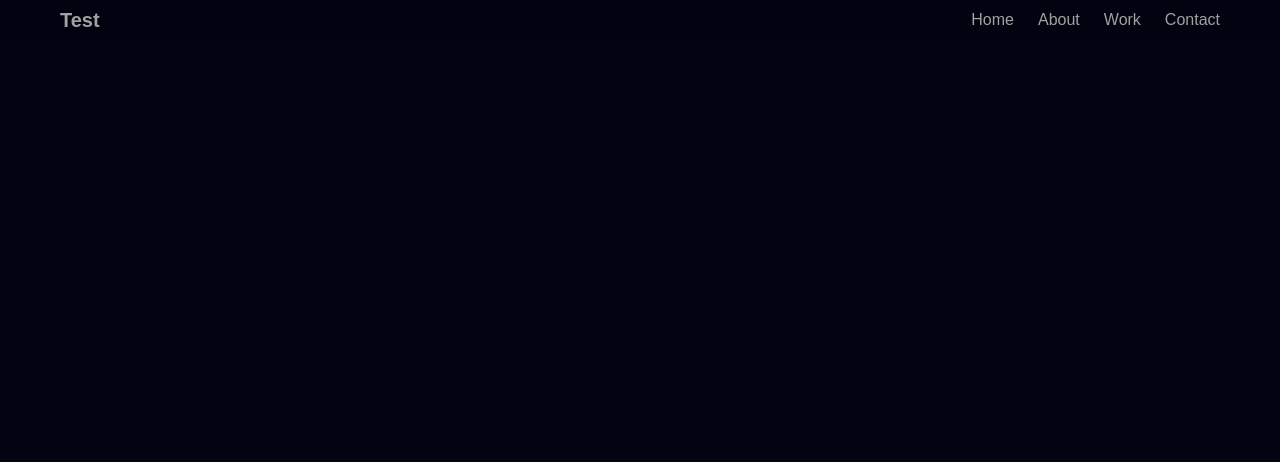
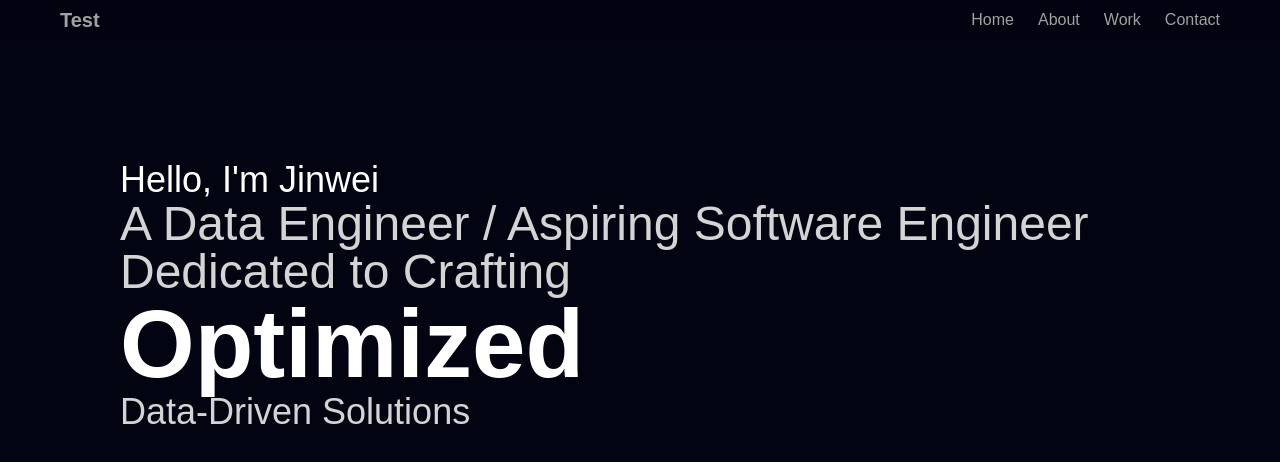
Before and after one commit to xSolstice1/JWPortfoliov2, a React (Vite) app: page / in a window 1280 px wide. Shown: the top 462 px of the page. Built offline with nearby package versions, Linux system fonts and the light colour scheme; a web font is replaced by a local one.

Commit message:
Hero Desktop View, Flip Words installed

```diff
--- a/package.json
+++ b/package.json
@@ -14,6 +14,7 @@
     "motion": "^12.15.0",
     "react": "^19.1.0",
     "react-dom": "^19.1.0",
+    "tailwind-merge": "^3.3.0",
     "tailwindcss": "^4.1.8"
   },
   "devDependencies": {
--- a/src/App.jsx
+++ b/src/App.jsx
@@ -1,13 +1,14 @@
-import React from "react"
-import Navbar from "./sections/Navbar"
+import React from "react";
+import Navbar from "./sections/Navbar";
+import Hero from "./sections/Hero";
 
 const App = () => {
   return (
-    <div className='container mx-auto max-w-7xl'>
+    <div className="container mx-auto max-w-7xl">
       <Navbar />
+      <Hero />
+    </div>
+  );
+};
 
-    </div>
-  )
-}
-
-export default App
+export default App;
--- /dev/null
+++ b/src/components/FlipWords.jsx
@@ -0,0 +1,90 @@
+"use client";
+import React, { useCallback, useEffect, useState } from "react";
+import { AnimatePresence, motion } from "motion/react";
+import { twMerge } from "tailwind-merge";
+
+export const FlipWords = ({
+  words,
+  duration = 3000,
+  className
+}) => {
+  const [currentWord, setCurrentWord] = useState(words[0]);
+  const [isAnimating, setIsAnimating] = useState(false);
+
+  // thanks for the fix Julian - https://github.com/Julian-AT
+  const startAnimation = useCallback(() => {
+    const word = words[words.indexOf(currentWord) + 1] || words[0];
+    setCurrentWord(word);
+    setIsAnimating(true);
+  }, [currentWord, words]);
+
+  useEffect(() => {
+    if (!isAnimating)
+      setTimeout(() => {
+        startAnimation();
+      }, duration);
+  }, [isAnimating, duration, startAnimation]);
+
+  return (
+    <AnimatePresence
+      onExitComplete={() => {
+        setIsAnimating(false);
+      }}>
+      <motion.div
+        initial={{
+          opacity: 0,
+          y: 10,
+        }}
+        animate={{
+          opacity: 1,
+          y: 0,
+        }}
+        transition={{
+          type: "spring",
+          stiffness: 100,
+          damping: 10,
+        }}
+        exit={{
+          opacity: 0,
+          y: -40,
+          x: 40,
+          filter: "blur(8px)",
+          scale: 2,
+          position: "absolute",
+        }}
+        className={twMerge(
+          "z-10 inline-block relative text-left",
+          className
+        )}
+        key={currentWord}>
+        {/* edit suggested by Sajal: https://x.com/DewanganSajal */}
+        {currentWord.split(" ").map((word, wordIndex) => (
+          <motion.span
+            key={word + wordIndex}
+            initial={{ opacity: 0, y: 10, filter: "blur(8px)" }}
+            animate={{ opacity: 1, y: 0, filter: "blur(0px)" }}
+            transition={{
+              delay: wordIndex * 0.3,
+              duration: 0.3,
+            }}
+            className="inline-block whitespace-nowrap">
+            {word.split("").map((letter, letterIndex) => (
+              <motion.span
+                key={word + letterIndex}
+                initial={{ opacity: 0, y: 10, filter: "blur(8px)" }}
+                animate={{ opacity: 1, y: 0, filter: "blur(0px)" }}
+                transition={{
+                  delay: wordIndex * 0.3 + letterIndex * 0.05,
+                  duration: 0.2,
+                }}
+                className="inline-block">
+                {letter}
+              </motion.span>
+            ))}
+            <span className="inline-block">&nbsp;</span>
+          </motion.span>
+        ))}
+      </motion.div>
+    </AnimatePresence>
+  );
+};
--- /dev/null
+++ b/src/components/HeroText.jsx
@@ -0,0 +1,30 @@
+import { FlipWords } from "./FlipWords";
+
+const HeroText = () => {
+  return (
+    <div className="z-10 mt-20 text-center md:mt-40 md:text-left rounded-3xl bg-clip-text">
+      {/* Desktop View */}
+      <div className="flex-col hidden md:flex c-space">
+        <h1 className="text-4xl font-medium">Hello, I'm Jinwei</h1>
+        <div className="flex flex-col items-start">
+          <p className="text-5xl font-medium text-neutral-300">
+            A Data Engineer / Aspiring Software Engineer <br /> Dedicated to Crafting
+          </p>
+          <div>
+            <FlipWords
+              words={["Secure", "Optimized", "Modern"]}
+              className="font-black text-white text-8xl"
+            />
+          </div>
+          <p className="text-4xl font-medium text-neutral-300">
+            Data-Driven Solutions
+          </p>
+        </div>
+      </div>
+      {/* Mobile View */}
+      <div></div>
+    </div>
+  );
+};
+
+export default HeroText;
--- /dev/null
+++ b/src/sections/Hero.jsx
@@ -0,0 +1,11 @@
+import HeroText from "../components/HeroText";
+
+const Hero = () => {
+  return (
+    <section className="flex items-start justify-center md:items-start md:justify-start min-h-screen overflow-hidden c-space">
+      <HeroText />
+    </section>
+  );
+};
+
+export default Hero;
--- a/src/sections/Navbar.jsx
+++ b/src/sections/Navbar.jsx
@@ -1,5 +1,6 @@
-import { useState } from "react"
-function Navigation(){
+import { useState } from "react";
+import { motion } from "motion/react";
+function Navigation() {
   return (
     <ul className="nav-ul">
       <li className="nav-li">
@@ -23,11 +24,11 @@
         </a>
       </li>
     </ul>
-    )
+  );
 }
 
 const Navbar = () => {
-    const [isOpen, setIsOpen] = useState(false)
+  const [isOpen, setIsOpen] = useState(false);
   return (
     <div className="fixed inset-x-0 z-20 w-full backdrop-blur-lg bg-primary/40">
       <div className="mx-auto c-space max-w-7xl">
@@ -35,21 +36,36 @@
           <a className="text-xl font-bold transition-colors text-neutral-400 hover:text-white">
             Test
           </a>
-                <button onClick={() => setIsOpen(!isOpen)} className="flex cursor-pointer text-neutral-400 hover:text-white focus:outline-none sm:hidden">
-                    <img src={isOpen ? "assets/close.svg" : 'assets/menu.svg'} className="w-6 h-6" alt="toggle"></img>
+          <button
+            onClick={() => setIsOpen(!isOpen)}
+            className="flex cursor-pointer text-neutral-400 hover:text-white focus:outline-none sm:hidden"
+          >
+            <img
+              src={isOpen ? "assets/close.svg" : "assets/menu.svg"}
+              className="w-6 h-6"
+              alt="toggle"
+            ></img>
           </button>
           <nav className="hidden sm:flex">
-                    <Navigation/>
+            <Navigation />
           </nav>
         </div>
       </div>
-        {isOpen && (<div className="block overflow-hidden text-center sm:hidden">
+      {isOpen && (
+        <motion.div
+          className="block overflow-hidden text-center sm:hidden"
+          initial={{ opacity: 0, x: -10 }}
+          animate={{ opacity: 1, x: 0 }}
+          style={{ maxHeight: "100vh" }}
+          transition={{ duration: 1 }}
+        >
           <nav className="pb-5">
-                <Navigation/>
+            <Navigation />
           </nav>
-        </div>)}
+        </motion.div>
+      )}
     </div>
-  )
-}
+  );
+};
 
-export default Navbar
+export default Navbar;
```
Also changed, not shown: 1 other file (tests, documents, lock files or other folders). Lines whose indentation alone changed are shown as unchanged.
